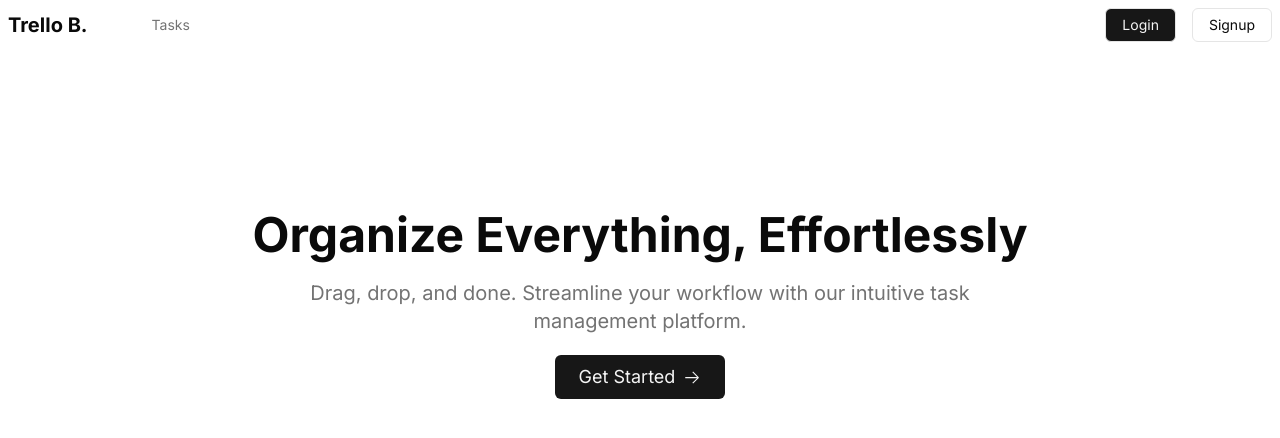
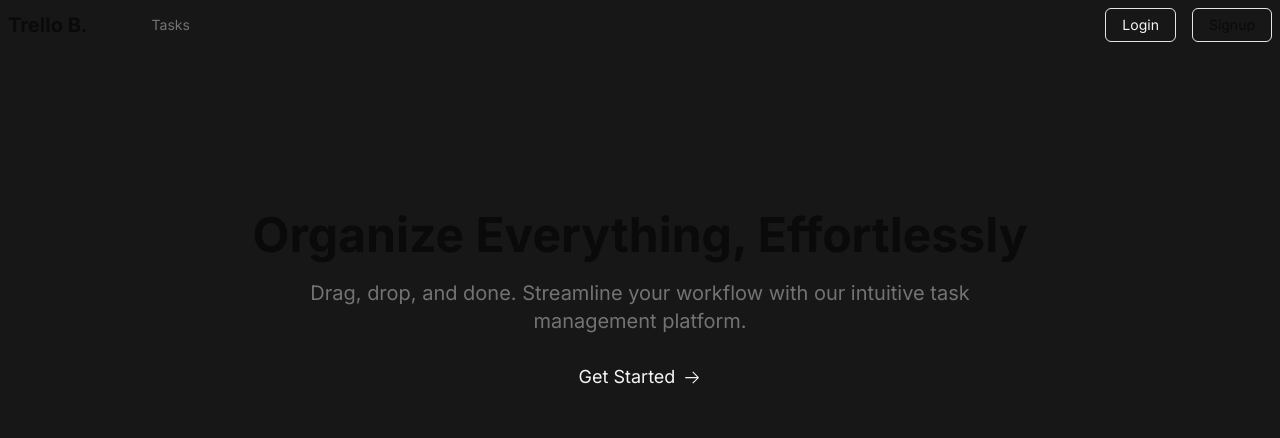
Before and after one commit to ritik48/Trello-Board, a Next.js app: page / in a window 1280 px wide. Shown: the top 438 px of the page. Built offline with nearby package versions, Linux system fonts and the light colour scheme; no server answers.

Commit message:
feat: made background dark

```diff
--- a/app/layout.tsx
+++ b/app/layout.tsx
@@ -18,7 +18,7 @@
     return (
         <html lang="en">
             <body className={inter.className}>
-                <main className="min-h-screen flex flex-col">
+                <main className="min-h-screen flex flex-col bg-primary">
                     <Navbar />
                     {children}
                 </main>
```
